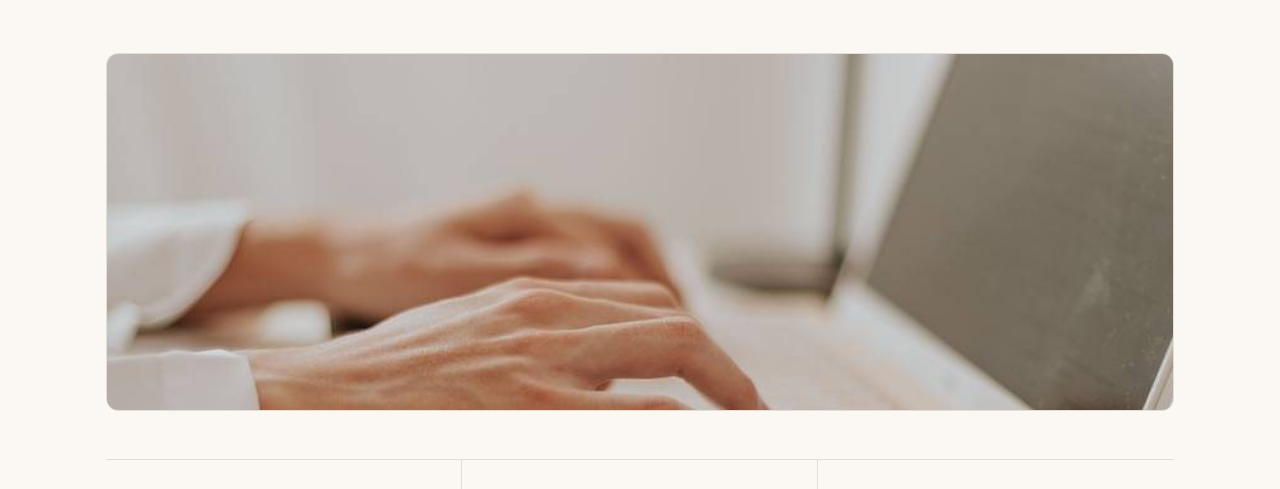
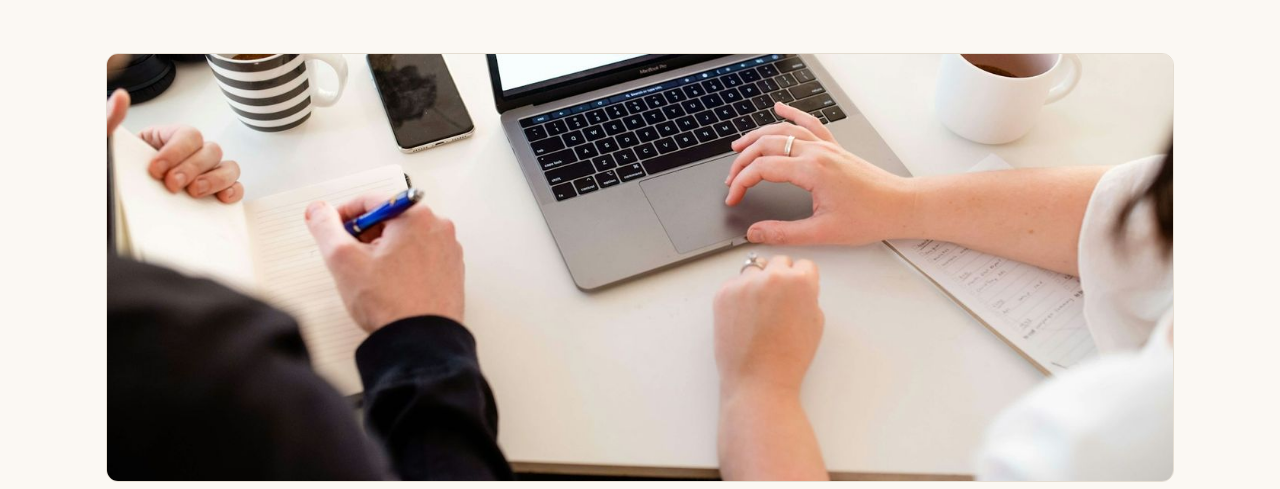
Before and after one commit to seabridgeadvisory-oss/gethired-international, a plain HTML site: page how-i-help/index.html in a window 1280 px wide. Shown: the part 452-941 px from the top of the page. Drawn offline with Linux system fonts and the light colour scheme.

Commit message:
Swap in the new session photo

```diff
--- a/how-i-help/index.html
+++ b/how-i-help/index.html
@@ -790,7 +790,7 @@
   /* ---------- illustrative figures on inner pages ---------- */
   .fig { margin: .35rem 0 0; border-radius: 12px; overflow: hidden; border: 1px solid var(--rule); background: var(--paper-alt); }
   .fig img { display: block; width: 100%; aspect-ratio: 3 / 2; object-fit: cover; }
-  .fig--band img { aspect-ratio: 3 / 1; }
+  .fig--band img { aspect-ratio: 5 / 2; }
   .page-head { max-width: var(--measure); display: grid; gap: .9rem; }
   .crumb { font-size: .86rem; color: var(--muted); }
   .crumb a { color: var(--muted); }
@@ -851,7 +851,7 @@
       </div>
 
       <figure class="fig fig--band rv" style="margin:0 0 clamp(2rem,4vw,3rem)">
-        <img src="/images/help-working-session.jpg" alt="Hands typing on a laptop during a working session" width="850" height="283" loading="lazy" decoding="async">
+        <img src="/images/help-coaching-session.jpg" alt="Two people working through an application together at a table, one taking notes and one at a laptop" width="1400" height="560" loading="lazy" decoding="async">
       </figure>
 
       <div class="services rv">
```
